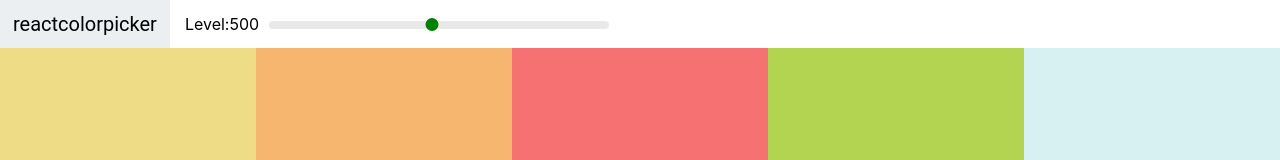
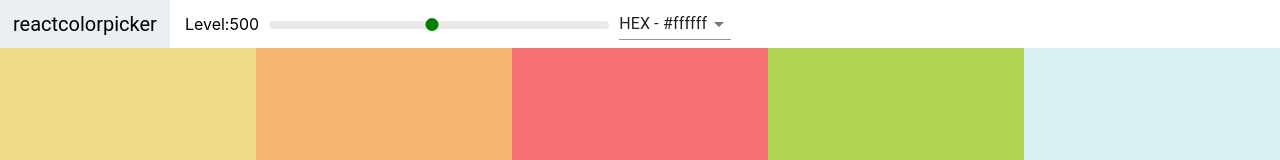
Before and after one commit to agrawalsrijan/ColorApp-React, a React (Create React App) app: page / in a window 1280 px wide. Shown: the top 160 px of the page. Built offline with nearby package versions, Linux system fonts and the light colour scheme.

Commit message:
Add Select and Material-ui
Adding Color format selector using Material-ui

```diff
--- a/package.json
+++ b/package.json
@@ -3,6 +3,7 @@
   "version": "0.1.0",
   "private": true,
   "dependencies": {
+    "@material-ui/core": "^4.5.1",
     "chroma-js": "^2.0.6",
     "rc-slider": "^8.7.1",
     "react": "^16.10.2",
--- a/src/Navbar.js
+++ b/src/Navbar.js
@@ -1,12 +1,27 @@
 import React, {Component} from "react";
+import Select from "@material-ui/core/Select";
+import MenuItem from "@material-ui/core/MenuItem";
 import Slider from "rc-slider";
 import "rc-slider/assets/index.css";
 // local css should come after the rc-slider css
 import "./Navbar.css";
 
 class Navbar extends Component{
+// Constructor-
+  constructor(props){
+    super(props);
+    this.state = {format:"hex"};
+    this.handleChange = this.handleChange.bind(this);
+  }
+// function to handle change in color formats-
+  handleChange(e){
+    this.setState({format:e.target.value});
+    this.props.handleChange(e.target.value);
+  }
+// render-
   render(){
     const {level,changeLevel} = this.props;
+    const {format}  = this.state;
     return(
       <header className="Navbar">
         <div className="logo">
@@ -24,6 +39,13 @@
             />
           </div>
         </div>
+        <div className="select-container">
+          <Select value={format} onChange={this.handleChange}>
+            <MenuItem value="hex">HEX - #ffffff</MenuItem>
+            <MenuItem value="rgb">RGB - rgb(255,255,255)</MenuItem>
+            <MenuItem value="rgba">RGBA - rgba(255,255,255,0.5)</MenuItem>
+          </Select>
+        </div>
 
       </header>
 
--- a/src/Pallete.js
+++ b/src/Pallete.js
@@ -3,23 +3,37 @@
 import Navbar from "./Navbar";
 import "./Pallete.css";
 class Pallete extends Component{
+// Constructor-
   constructor(props){
     super(props);
-    this.state = {level:500}
+    this.state = {level:500,format:"hex"}
     this.changeLevel = this.changeLevel.bind(this);
+    this.changeFormat = this.changeFormat.bind(this);
   }
+
   changeLevel(newLevel){
     this.setState({level:newLevel})
   }
+
+// code to make color format selectors work
+  changeFormat(val){
+    this.setState({format:val});
+  }
+
+// components render-
   render(){
     const {colors} = this.props.pallete;
-    const {level} = this.state;
+    const {level,format} = this.state;
     const colorBoxes = colors[level].map(color=>(
-      <ColorBox background={color.hex} name={color.name}/>
+      <ColorBox background={color[format]} name={color.name}/>
     ));
     return(
       <div className="Pallete">
-        <Navbar level={level} changeLevel={this.changeLevel}/>
+        <Navbar
+          level={level}
+          changeLevel={this.changeLevel}
+          handleChange={this.changeFormat}
+        />
 
         {/* navbar goes here */}
         <div className="Pallete-colors">
```
Also changed, not shown: 1 other file (tests, documents, lock files or other folders).
